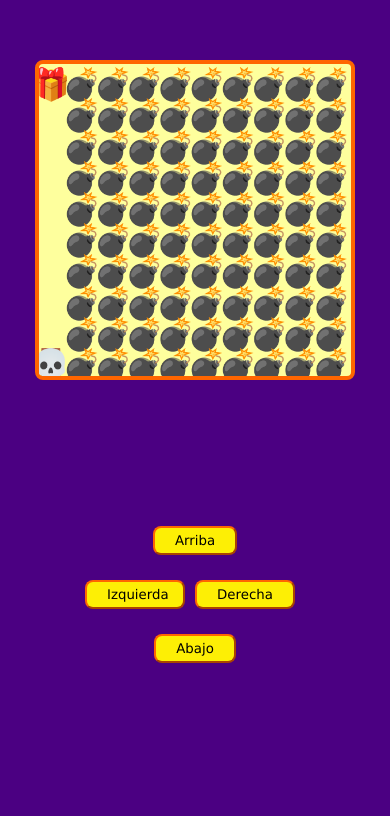
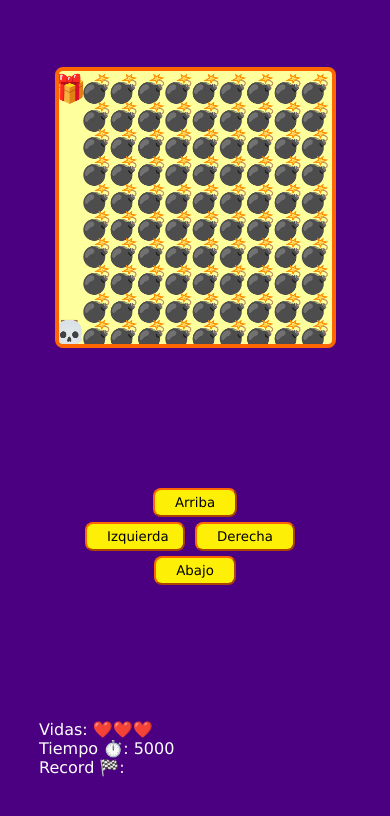
Before and after one commit to Ignacio2105/Game-Js, a plain HTML site: page index.html in a window 390 px wide. Drawn offline with Linux system fonts and the light colour scheme.

Commit message:
finalizacion de proyecto

```diff
--- a/game.js
+++ b/game.js
@@ -4,11 +4,19 @@ const btnUp = document.querySelector('#up');
 const btnLeft = document.querySelector('#left');
 const btnRight = document.querySelector('#right');
 const btnDown = document.querySelector('#down');
+const spanLives = document.querySelector('#lives');
+const spanTime = document.querySelector('#time');
+const spanRecord = document.querySelector('#record');
+const pResult = document.querySelector('#result');
 
 let canvasSize;
 let elementsSize;
 let level=0;
 let lives = 3;
+//Variables en relacion al tiempo de ejecucion
+let timeStart;
+let timePlayer;
+let timeInterval;
 
 const playerPosition = {
   x: undefined,
@@ -27,16 +35,20 @@ window.addEventListener('resize', setCanvasSize);
 
 function setCanvasSize() {
   if (window.innerHeight > window.innerWidth) {
-    canvasSize = window.innerWidth * 0.8;
+    canvasSize = window.innerWidth * 0.7;
   } else {
-    canvasSize = window.innerHeight * 0.8;
+    canvasSize = window.innerHeight * 0.7;
   }
+
+  canvasSize= Number(canvasSize.toFixed(1));
 
   canvas.setAttribute('width', canvasSize);
   canvas.setAttribute('height', canvasSize);
 
   elementsSize = canvasSize / 10;
 
+  playerPosition.x = undefined;
+  playerPosition.y = undefined;
   startGame();
 }
 
@@ -44,7 +56,7 @@ function startGame() {
   // console.log({ canvasSize, elementsSize });
 
   game.font = elementsSize + 'px Verdana';
-  game.textAlign = 'end';
+  game.textAlign = 'right';
 
   const map = maps[level];
 
@@ -52,9 +64,18 @@ function startGame() {
     gameWin();
     return;
   }
+
+  if(!timeStart){
+    timeStart = Date.now();
+    timeInterval = setInterval(showTime, 200);
+    showRecord();
+  }
+
   const mapRows = map.trim().split('\n');
   const mapRowCols = mapRows.map(row => row.trim().split(''));
   // console.log({map, mapRows, mapRowCols});
+
+  showLives();
 
   enemyPosition =[];
   game.clearRect(0,0,canvasSize, canvasSize);
@@ -111,12 +132,47 @@ function levelWin(){
 
 function gameWin(){
   alert('Ganaste!!');
+  clearInterval(timeInterval);
+  const recordTime = localStorage.getItem('record_time');
+  const playerTime = Date.now() - timeStart;
+
+  if(recordTime){
+    if(recordTime>=playerTime){
+      localStorage.setItem('record_time', playerTime);
+      pResult.innerHTML = 'Nuevo record!!';
+    }else{
+      pResult.innerHTML ='No superaste el record'
+    }
+  }else{
+    localStorage.setItem('record_time', playerTime);
+    pResult.innerHTML='Trata de superar el record;'
+  }
+  // console.log({recordTime});
+
+}
+
+function showLives(){
+  const heartsArray = Array(lives).fill(emojis['HEART']);
+  spanLives.innerHTML = heartsArray.join('');
+  if(lives<=0){
+    lives=3;
+  }
+}
+
+function showTime(){
+  spanTime.innerHTML = Date.now() - timeStart;
+}
+
+function showRecord(){
+  spanRecord.innerHTML = localStorage.getItem('record_time');
 }
 
 function levelFail(){
   lives--;
   if(lives<=0){
     level=0;
+    lives=3;
+    timeStart = undefined;
   }
   playerPosition.x = undefined;
     playerPosition.y = undefined;
--- a/index.html
+++ b/index.html
@@ -16,7 +16,10 @@
             <button id="down">Abajo</button>
         </div>
         <div class="messages">
-            <p></p>
+            <p>Vidas: <span id="lives"></span></p>
+            <p>Tiempo ⏱️: <span id="time"></span></p>
+            <p>Record 🏁: <span id="record"></span></p>
+            <p id="result"></p>
         </div>
     </div>
 
--- a/maps.js
+++ b/maps.js
@@ -7,6 +7,7 @@ const emojis = {
   BOMB_COLLISION: "🔥",
   GAME_OVER: "👎",
   WIN: "🏆",
+  HEART : '❤️',
 };
 const maps = [];
 maps.push(`
@@ -27,9 +28,9 @@ maps.push(`
     XX----XXXX
     X--XX-XXXX
     X-XXX--XXX
-    X-XXXX-XXX
-    XX--XX--XX
-    XX--XXX-XX
+    X--XXX-XXX
+    XX-XXX--XX
+    XX---XX-XX
     XXXX---IXX
     XXXXXXXXXX
     `);
--- a/styles.css
+++ b/styles.css
@@ -58,7 +58,7 @@ p {
 
 @media (max-width: 440px) {
   button {
-    margin-top: 25px;
+    margin-top: 5px;
   }
   #up, #down {
     margin-left: 100%; margin-right: 100%;
```
